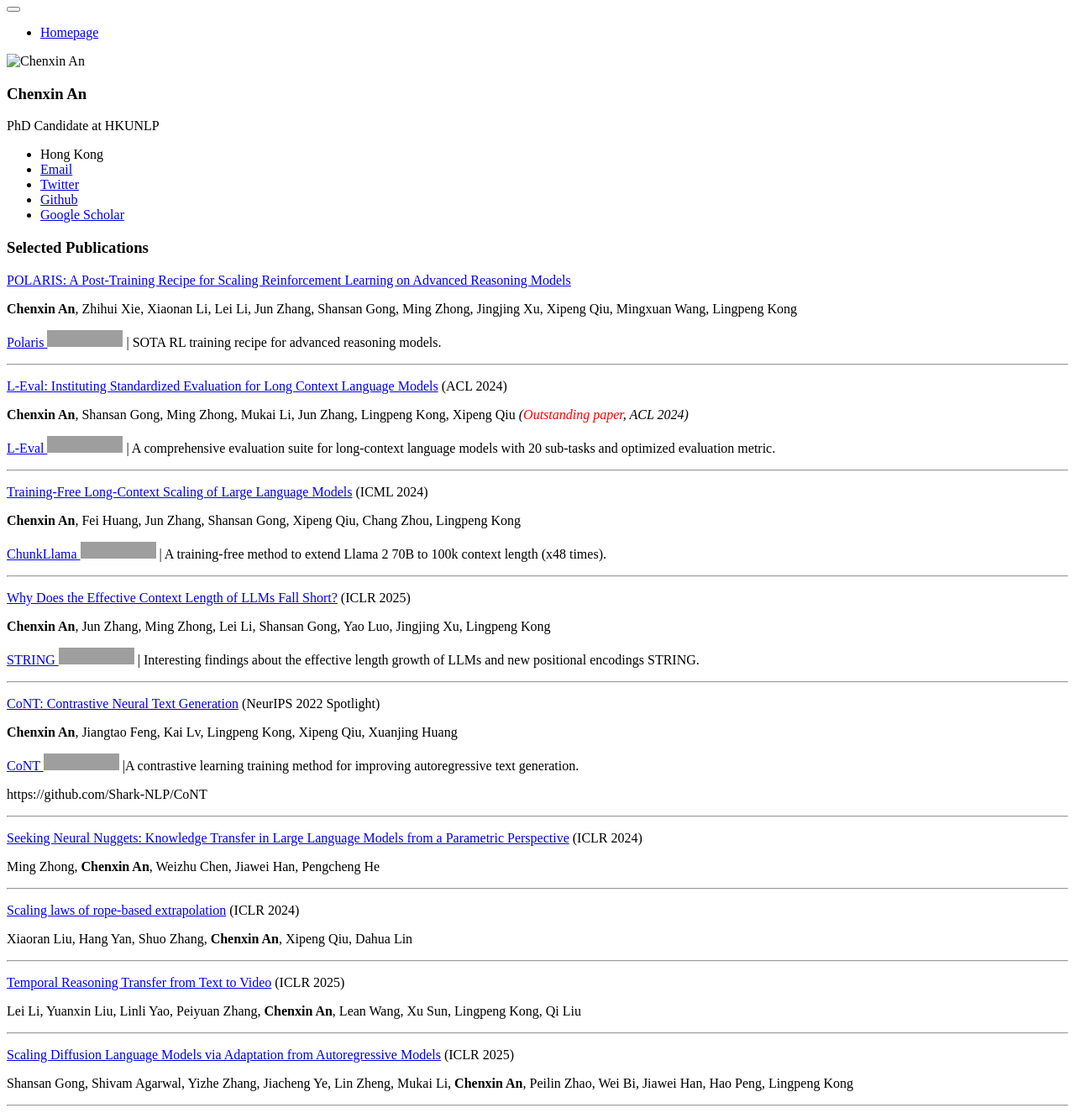
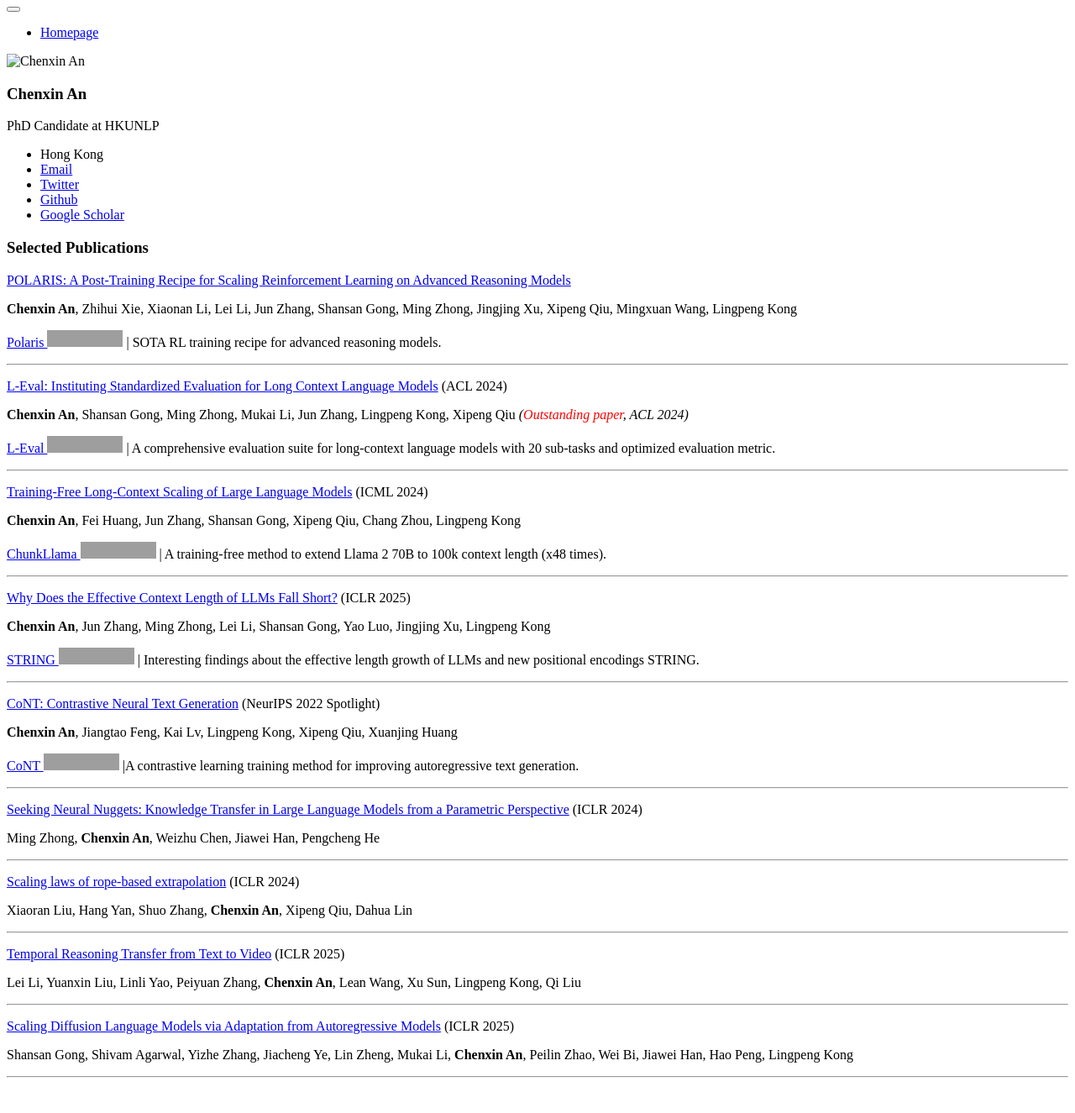
Before and after one commit to ChenxinAn-fdu/ChenxinAn-fdu.github.io, a Jekyll site: the page built from _pages/includes/pubs.md, in a window 1280 px wide. Shown: the whole page at 84% size. Built offline with Jekyll 4.4.1, drawn with Linux system fonts in a browser that asks for light colours; our own code applies the rules of GitHub Pages for plain Markdown files; after the commit the page ends 1291 px from its top, so only the background shows below that; part of the change alters nothing that is shown; grey boxes are pictures that could not be loaded.

Commit message:
Update pubs.md

```diff
--- a/_pages/includes/pubs.md
+++ b/_pages/includes/pubs.md
@@ -39,9 +39,6 @@
 
 [CoNT ![](https://img.shields.io/github/stars/Shark-NLP/CoNT?style=social)](https://github.com/Shark-NLP/CoNT) \|A contrastive learning training method for improving autoregressive text generation.
 
-
-https://github.com/Shark-NLP/CoNT
-
 ---
 
 [Seeking Neural Nuggets: Knowledge Transfer in Large Language Models from a Parametric Perspective](https://arxiv.org/pdf/2310.11451.pdf) (ICLR 2024)
```
